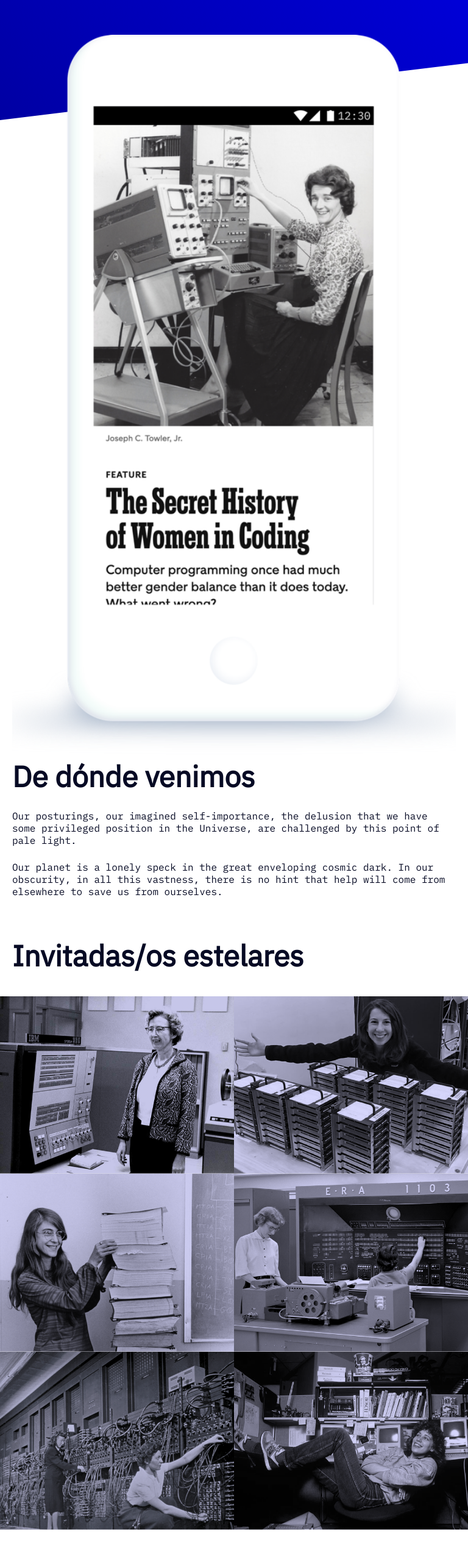
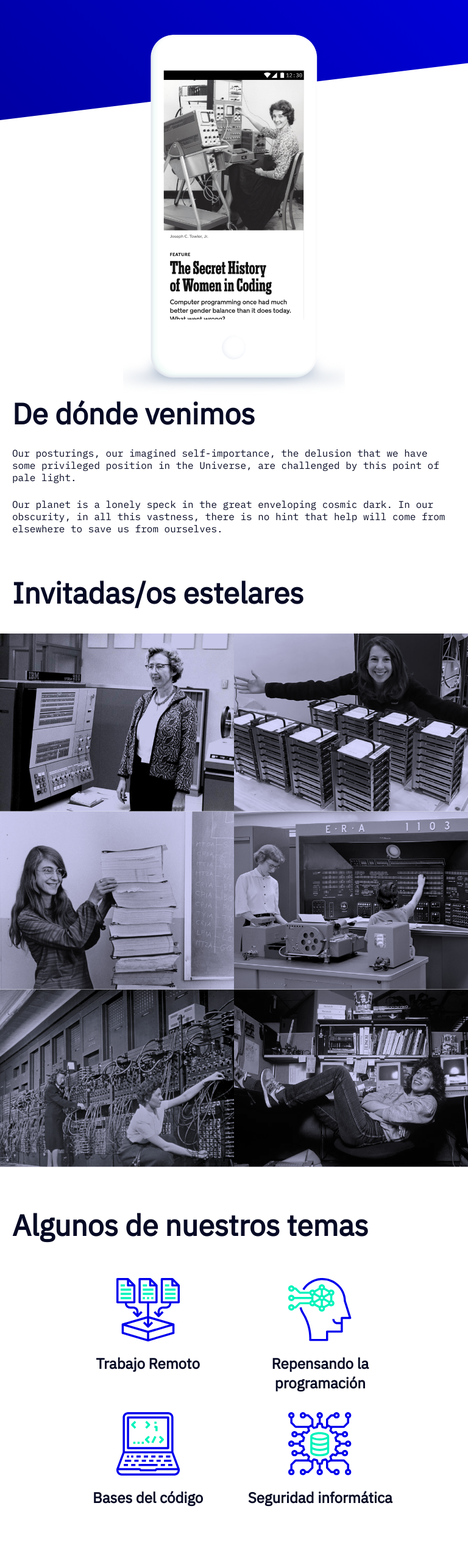
Before and after one commit to RobersonDaza/Podcast-Channel-Roberson, a plain HTML site: page index.html in a window 768 px wide. Shown: the part 1056-3603 px from the top of the page at 61% size. Drawn offline with Linux system fonts and the light colour scheme.

Commit message:
actualización

```diff
--- a/styles.css
+++ b/styles.css
@@ -553,7 +553,10 @@ footer .texto{
   flex-direction: column;
 }
 .image-nos img {
-  width: 100%;
+  width: 50%;
+  display: block;
+  margin: auto;
+  margin-top: -140px;
 }
 
 .galeria img {
@@ -574,19 +577,19 @@ footer .texto{
 }
 
 .container-temas {
-  margin-left: 50px;
-  margin-right: 50px;
+  margin-left: 90px;
+  margin-right: 90px;
   flex-wrap: wrap;
   }
 
 .container-temas .items {
   width: 260px;
-  margin-bottom: 50px;
+  margin-bottom: 90px;
 }
 
-.container-temas h4 {
-  font-size: 18px;
-  }
+.novedades{
+  margin-top: 20px;
+}
 
 footer{
   flex-wrap: wrap;
```
